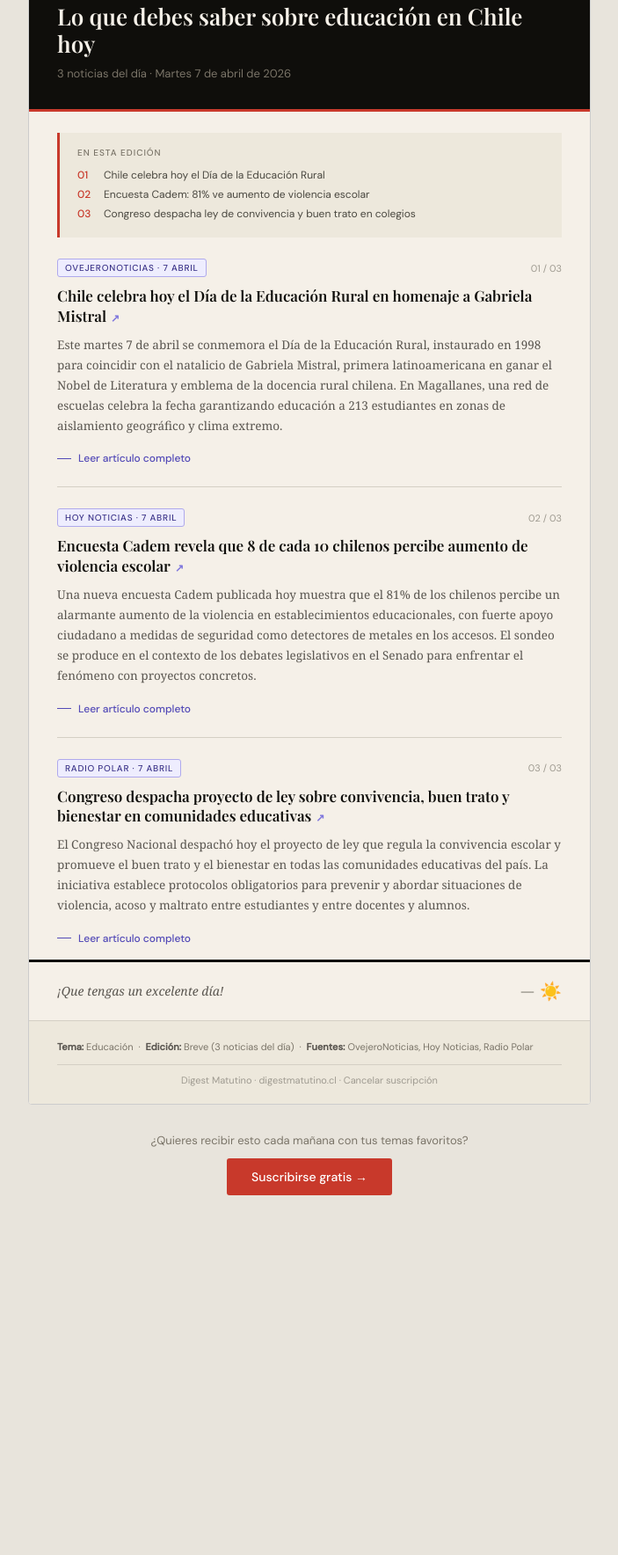
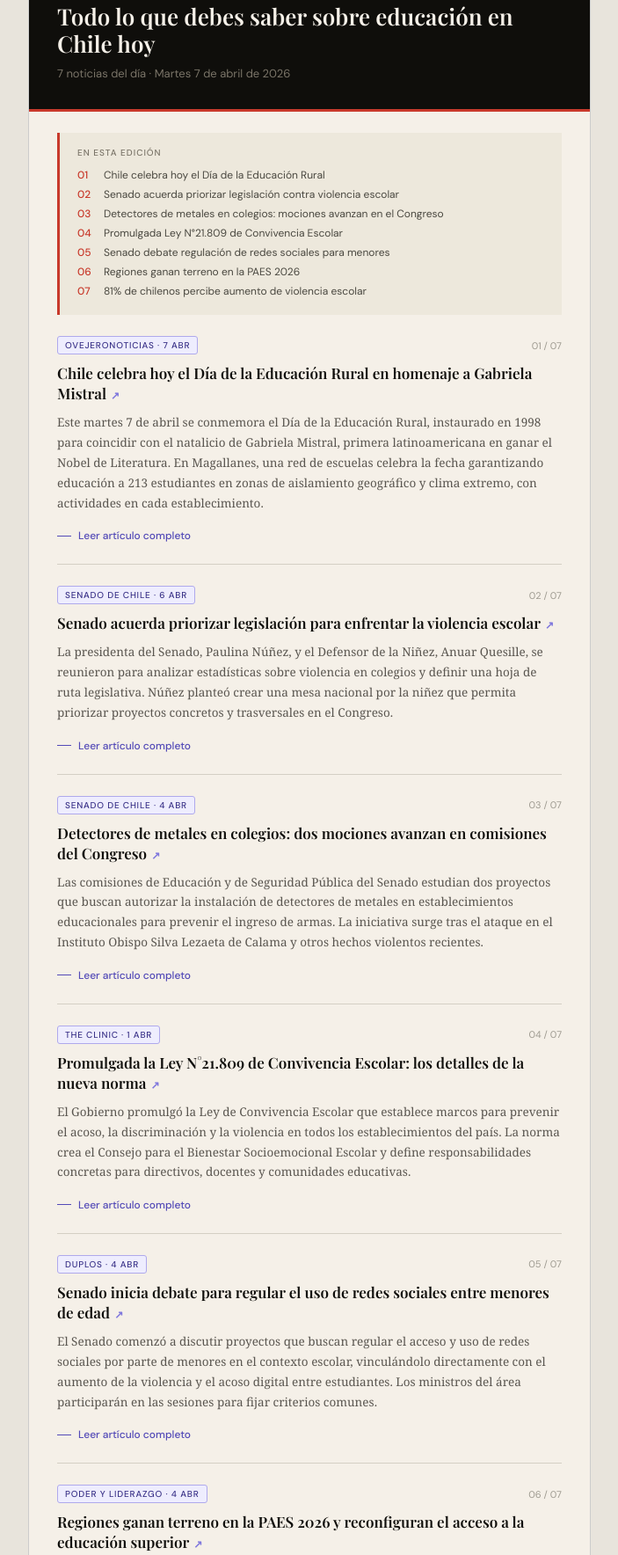
Before and after one commit to mcova100-jpg/digest-matutino, a plain HTML site: page index.html in a window 1280 px wide. Shown: the part 332-2100 px from the top of the page at 88% size, without its empty margins (288-991 px from the left). Before the commit the page ends 1755 px from the top, so only its background shows below. Drawn offline with nearby package versions, Linux system fonts and the light colour scheme; a web font is replaced by a local one.

Commit message:
Add files via upload

```diff
--- a/index.html
+++ b/index.html
@@ -3,7 +3,7 @@
 <head>
 <meta charset="UTF-8">
 <meta name="viewport" content="width=device-width, initial-scale=1.0">
-<title>Digest Matutino — Educación · Martes 7 de abril 2026</title>
+<title>Digest Matutino — Educación · 7 noticias · Martes 7 de abril 2026</title>
 <link href="https://fonts.googleapis.com/css2?family=Playfair+Display:ital,wght@0,400;0,600;1,400&family=DM+Sans:wght@300;400;500&display=swap" rel="stylesheet">
 <style>
 * { box-sizing: border-box; margin: 0; padding: 0; }
@@ -57,7 +57,7 @@ body { background: #e8e4dc; font-family: 'DM Sans', sans-serif; min-height: 100v
 .cta-btn { display: inline-block; background: #c8392b; color: #fff; font-size: 14px; font-weight: 500; padding: 12px 28px; border-radius: 3px; text-decoration: none; transition: background 0.2s; }
 .cta-btn:hover { background: #a8301f; }
 @media (max-width: 640px) {
-  .eheader, .stories, .signoff-block, .efooter, .toc, .email-meta, .subject-row { padding-left: 20px; padding-right: 20px; }
+  .eheader, .stories, .signoff-block, .efooter, .email-meta, .subject-row { padding-left: 20px; padding-right: 20px; }
   .toc { margin-left: 20px; margin-right: 20px; }
   .main-headline { font-size: 22px; }
 }
@@ -67,7 +67,7 @@ body { background: #e8e4dc; font-family: 'DM Sans', sans-serif; min-height: 100v
 
 <div class="topbar">
   <span class="brand">☀️ Digest Matutino</span>
-  <span class="badge">Martes 7 de abril · Edición Breve</span>
+  <span class="badge">Martes 7 de abril · 7 noticias</span>
 </div>
 
 <div class="email-wrap">
@@ -92,61 +92,121 @@ body { background: #e8e4dc; font-family: 'DM Sans', sans-serif; min-height: 100v
     <div class="eheader">
       <div class="brand-row">
         <span class="brand-name">Digest Matutino</span>
-        <span class="edition-num">Edición #142 · Educación · Breve</span>
+        <span class="edition-num">Edición #142 · Educación · Amplio</span>
       </div>
-      <div class="main-headline">Lo que debes saber sobre educación en Chile hoy</div>
-      <div class="main-sub">3 noticias del día · Martes 7 de abril de 2026</div>
+      <div class="main-headline">Todo lo que debes saber sobre educación en Chile hoy</div>
+      <div class="main-sub">7 noticias del día · Martes 7 de abril de 2026</div>
     </div>
 
     <div class="toc">
       <div class="toc-label">En esta edición</div>
       <div class="toc-item"><span class="toc-n">01</span><span>Chile celebra hoy el Día de la Educación Rural</span></div>
-      <div class="toc-item"><span class="toc-n">02</span><span>Encuesta Cadem: 81% ve aumento de violencia escolar</span></div>
-      <div class="toc-item"><span class="toc-n">03</span><span>Congreso despacha ley de convivencia y buen trato en colegios</span></div>
+      <div class="toc-item"><span class="toc-n">02</span><span>Senado acuerda priorizar legislación contra violencia escolar</span></div>
+      <div class="toc-item"><span class="toc-n">03</span><span>Detectores de metales en colegios: mociones avanzan en el Congreso</span></div>
+      <div class="toc-item"><span class="toc-n">04</span><span>Promulgada Ley N°21.809 de Convivencia Escolar</span></div>
+      <div class="toc-item"><span class="toc-n">05</span><span>Senado debate regulación de redes sociales para menores</span></div>
+      <div class="toc-item"><span class="toc-n">06</span><span>Regiones ganan terreno en la PAES 2026</span></div>
+      <div class="toc-item"><span class="toc-n">07</span><span>81% de chilenos percibe aumento de violencia escolar</span></div>
     </div>
 
     <div class="stories">
 
       <div class="story">
         <div class="story-header">
-          <span class="src-pill">OvejeroNoticias · 7 abril</span>
-          <span class="story-n">01 / 03</span>
+          <span class="src-pill">OvejeroNoticias · 7 abr</span>
+          <span class="story-n">01 / 07</span>
         </div>
         <div class="story-title">
           <a href="https://www.ovejeronoticias.cl/2026/04/red-de-escuelas-rurales-en-magallanes-garantiza-la-educacion-para-213-estudiantes/" target="_blank">
             Chile celebra hoy el Día de la Educación Rural en homenaje a Gabriela Mistral<span class="arrow">↗</span>
           </a>
         </div>
-        <div class="story-body">Este martes 7 de abril se conmemora el Día de la Educación Rural, instaurado en 1998 para coincidir con el natalicio de Gabriela Mistral, primera latinoamericana en ganar el Nobel de Literatura y emblema de la docencia rural chilena. En Magallanes, una red de escuelas celebra la fecha garantizando educación a 213 estudiantes en zonas de aislamiento geográfico y clima extremo.</div>
+        <div class="story-body">Este martes 7 de abril se conmemora el Día de la Educación Rural, instaurado en 1998 para coincidir con el natalicio de Gabriela Mistral, primera latinoamericana en ganar el Nobel de Literatura. En Magallanes, una red de escuelas celebra la fecha garantizando educación a 213 estudiantes en zonas de aislamiento geográfico y clima extremo, con actividades en cada establecimiento.</div>
         <a class="read-more" href="https://www.ovejeronoticias.cl/2026/04/red-de-escuelas-rurales-en-magallanes-garantiza-la-educacion-para-213-estudiantes/" target="_blank"><span class="read-line"></span>Leer artículo completo</a>
       </div>
 
       <div class="story">
         <div class="story-header">
-          <span class="src-pill">Hoy Noticias · 7 abril</span>
-          <span class="story-n">02 / 03</span>
+          <span class="src-pill">Senado de Chile · 6 abr</span>
+          <span class="story-n">02 / 07</span>
         </div>
         <div class="story-title">
-          <a href="https://hoynoticias.cl/dato-util/bono-logro-escolar-chile-educacion-rendimiento-academico-51/87390/2026/04/02/" target="_blank">
-            Encuesta Cadem revela que 8 de cada 10 chilenos percibe aumento de violencia escolar<span class="arrow">↗</span>
+          <a href="https://www.senado.cl/comunicaciones/noticias/buscan-impulsar-acuerdo-legislativo-que-permita-enfrentar-la-violencia" target="_blank">
+            Senado acuerda priorizar legislación para enfrentar la violencia escolar<span class="arrow">↗</span>
           </a>
         </div>
-        <div class="story-body">Una nueva encuesta Cadem publicada hoy muestra que el 81% de los chilenos percibe un alarmante aumento de la violencia en establecimientos educacionales, con fuerte apoyo ciudadano a medidas de seguridad como detectores de metales en los accesos. El sondeo se produce en el contexto de los debates legislativos en el Senado para enfrentar el fenómeno con proyectos concretos.</div>
-        <a class="read-more" href="https://hoynoticias.cl/dato-util/bono-logro-escolar-chile-educacion-rendimiento-academico-51/87390/2026/04/02/" target="_blank"><span class="read-line"></span>Leer artículo completo</a>
+        <div class="story-body">La presidenta del Senado, Paulina Núñez, y el Defensor de la Niñez, Anuar Quesille, se reunieron para analizar estadísticas sobre violencia en colegios y definir una hoja de ruta legislativa. Núñez planteó crear una mesa nacional por la niñez que permita priorizar proyectos concretos y trasversales en el Congreso.</div>
+        <a class="read-more" href="https://www.senado.cl/comunicaciones/noticias/buscan-impulsar-acuerdo-legislativo-que-permita-enfrentar-la-violencia" target="_blank"><span class="read-line"></span>Leer artículo completo</a>
       </div>
 
       <div class="story">
         <div class="story-header">
-          <span class="src-pill">Radio Polar · 7 abril</span>
-          <span class="story-n">03 / 03</span>
+          <span class="src-pill">Senado de Chile · 4 abr</span>
+          <span class="story-n">03 / 07</span>
         </div>
         <div class="story-title">
-          <a href="https://www.radiopolar.com/no-terminaste-educacion-basica-preparate-sence-rendir-examenes-libres" target="_blank">
-            Congreso despacha proyecto de ley sobre convivencia, buen trato y bienestar en comunidades educativas<span class="arrow">↗</span>
+          <a href="https://www.senado.cl/comunicaciones/noticias/violencia-en-establecimientos-educacionales-mociones-buscan-mejorar" target="_blank">
+            Detectores de metales en colegios: dos mociones avanzan en comisiones del Congreso<span class="arrow">↗</span>
           </a>
         </div>
-        <div class="story-body">El Congreso Nacional despachó hoy el proyecto de ley que regula la convivencia escolar y promueve el buen trato y el bienestar en todas las comunidades educativas del país. La iniciativa establece protocolos obligatorios para prevenir y abordar situaciones de violencia, acoso y maltrato entre estudiantes y entre docentes y alumnos.</div>
-        <a class="read-more" href="https://www.radiopolar.com/no-terminaste-educacion-basica-preparate-sence-rendir-examenes-libres" target="_blank"><span class="read-line"></span>Leer artículo completo</a>
+        <div class="story-body">Las comisiones de Educación y de Seguridad Pública del Senado estudian dos proyectos que buscan autorizar la instalación de detectores de metales en establecimientos educacionales para prevenir el ingreso de armas. La iniciativa surge tras el ataque en el Instituto Obispo Silva Lezaeta de Calama y otros hechos violentos recientes.</div>
+        <a class="read-more" href="https://www.senado.cl/comunicaciones/noticias/violencia-en-establecimientos-educacionales-mociones-buscan-mejorar" target="_blank"><span class="read-line"></span>Leer artículo completo</a>
+      </div>
+
+      <div class="story">
+        <div class="story-header">
+          <span class="src-pill">The Clinic · 1 abr</span>
+          <span class="story-n">04 / 07</span>
+        </div>
+        <div class="story-title">
+          <a href="https://www.theclinic.cl/2026/04/01/promulgan-ley-de-convivencia-escolar-tras-ola-de-violencia-en-colegios-los-detalles-de-la-norma-que-abre-la-puerta-a-instalacion-de-detectores-de-metales/" target="_blank">
+            Promulgada la Ley N°21.809 de Convivencia Escolar: los detalles de la nueva norma<span class="arrow">↗</span>
+          </a>
+        </div>
+        <div class="story-body">El Gobierno promulgó la Ley de Convivencia Escolar que establece marcos para prevenir el acoso, la discriminación y la violencia en todos los establecimientos del país. La norma crea el Consejo para el Bienestar Socioemocional Escolar y define responsabilidades concretas para directivos, docentes y comunidades educativas.</div>
+        <a class="read-more" href="https://www.theclinic.cl/2026/04/01/promulgan-ley-de-convivencia-escolar-tras-ola-de-violencia-en-colegios-los-detalles-de-la-norma-que-abre-la-puerta-a-instalacion-de-detectores-de-metales/" target="_blank"><span class="read-line"></span>Leer artículo completo</a>
+      </div>
+
+      <div class="story">
+        <div class="story-header">
+          <span class="src-pill">Duplos · 4 abr</span>
+          <span class="story-n">05 / 07</span>
+        </div>
+        <div class="story-title">
+          <a href="https://duplos.cl/actualidad/senado-violencia-escolar-redes-sociales-menores-28/263552/2026/04/04/" target="_blank">
+            Senado inicia debate para regular el uso de redes sociales entre menores de edad<span class="arrow">↗</span>
+          </a>
+        </div>
+        <div class="story-body">El Senado comenzó a discutir proyectos que buscan regular el acceso y uso de redes sociales por parte de menores en el contexto escolar, vinculándolo directamente con el aumento de la violencia y el acoso digital entre estudiantes. Los ministros del área participarán en las sesiones para fijar criterios comunes.</div>
+        <a class="read-more" href="https://duplos.cl/actualidad/senado-violencia-escolar-redes-sociales-menores-28/263552/2026/04/04/" target="_blank"><span class="read-line"></span>Leer artículo completo</a>
+      </div>
+
+      <div class="story">
+        <div class="story-header">
+          <span class="src-pill">Poder y Liderazgo · 4 abr</span>
+          <span class="story-n">06 / 07</span>
+        </div>
+        <div class="story-title">
+          <a href="https://www.poderyliderazgo.cl/senadores-debaten-por-violencia-escolar-y-evaluan-instalar-detectores-de-metales-en-colegios/" target="_blank">
+            Regiones ganan terreno en la PAES 2026 y reconfiguran el acceso a la educación superior<span class="arrow">↗</span>
+          </a>
+        </div>
+        <div class="story-body">Un análisis de los resultados de la PAES 2026 revela que estudiantes de regiones están mejorando su rendimiento y acceso a universidades del Consejo de Rectores, reduciendo la brecha histórica con la Región Metropolitana. El fenómeno es atribuido a mejoras en la infraestructura educativa regional y al acceso a preparación en línea.</div>
+        <a class="read-more" href="https://www.poderyliderazgo.cl/senadores-debaten-por-violencia-escolar-y-evaluan-instalar-detectores-de-metales-en-colegios/" target="_blank"><span class="read-line"></span>Leer artículo completo</a>
+      </div>
+
+      <div class="story">
+        <div class="story-header">
+          <span class="src-pill">Hoy Noticias · 7 abr</span>
+          <span class="story-n">07 / 07</span>
+        </div>
+        <div class="story-title">
+          <a href="https://hoynoticias.cl/dato-util/bono-logro-escolar-chile-educacion-rendimiento-academico-51/87390/2026/04/02/" target="_blank">
+            Encuesta Cadem: 81% de los chilenos percibe un aumento de la violencia escolar<span class="arrow">↗</span>
+          </a>
+        </div>
+        <div class="story-body">Una nueva encuesta Cadem revela que 8 de cada 10 chilenos percibe un alarmante aumento de la violencia en establecimientos educacionales, con fuerte respaldo ciudadano a medidas de seguridad como detectores de metales. El sondeo refleja la presión social sobre el Gobierno y el Congreso para actuar con urgencia en el tema.</div>
+        <a class="read-more" href="https://hoynoticias.cl/dato-util/bono-logro-escolar-chile-educacion-rendimiento-academico-51/87390/2026/04/02/" target="_blank"><span class="read-line"></span>Leer artículo completo</a>
       </div>
 
     </div>
@@ -159,8 +219,8 @@ body { background: #e8e4dc; font-family: 'DM Sans', sans-serif; min-height: 100v
     <div class="efooter">
       <div class="footer-sources">
         <strong>Tema:</strong> Educación &nbsp;·&nbsp;
-        <strong>Edición:</strong> Breve (3 noticias del día) &nbsp;·&nbsp;
-        <strong>Fuentes:</strong> OvejeroNoticias, Hoy Noticias, Radio Polar
+        <strong>Edición:</strong> Amplio (7 noticias) &nbsp;·&nbsp;
+        <strong>Fuentes:</strong> OvejeroNoticias, Senado de Chile, The Clinic, Duplos, Poder y Liderazgo, Hoy Noticias
       </div>
       <div class="footer-divider"></div>
       <div class="footer-unsub">Digest Matutino · digestmatutino.cl · Cancelar suscripción</div>
```
